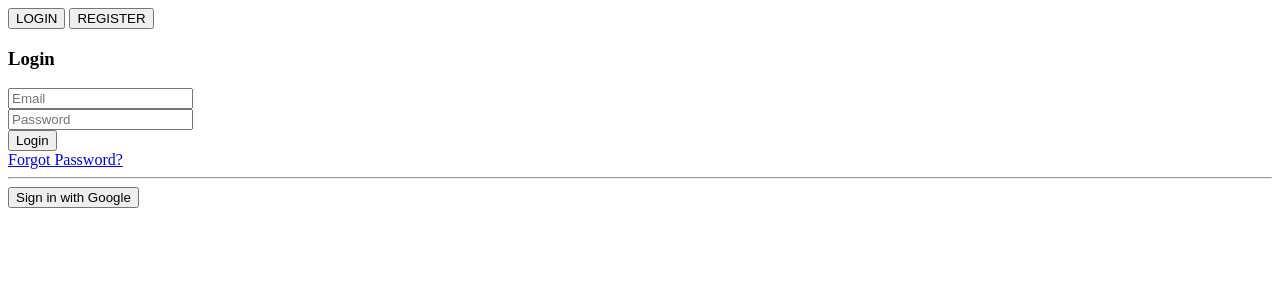
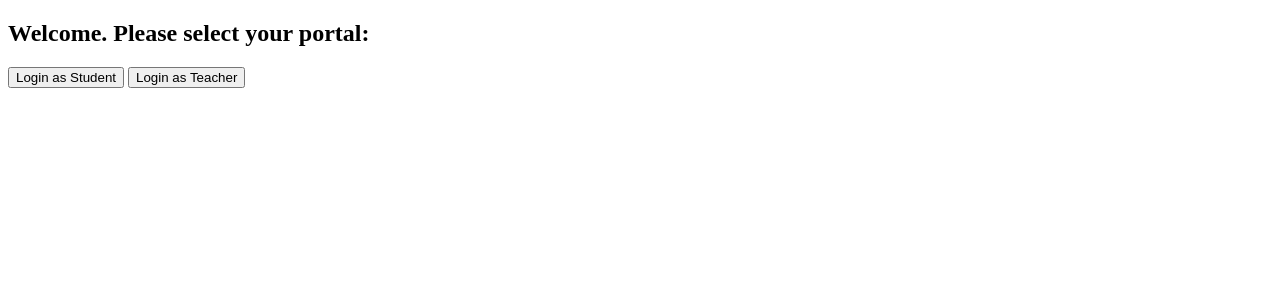
Before and after one commit to hunterarghya/Online-Assessment-Platform, a Django app: page / in a window 1280 px wide. Shown: the top 300 px of the page. Run offline with Django 5.2, Linux system fonts and the light colour scheme.

Commit message:
rbac implemented

```diff
--- a/apps/users/serializers.py
+++ b/apps/users/serializers.py
@@ -10,11 +10,11 @@ class RegisterSerializer(serializers.ModelSerializer):
 
     def create(self, validated_data):
         email = validated_data['email']
-        generated_username = email.split('@')[0]
+        initial_username = email.split('@')[0]
 
         user = User.objects.create_user(
             email=email,
-            username=generated_username,
+            username=initial_username,
             password=validated_data['password'],
             role=validated_data['role'],
             is_active=True,
--- a/templates/index.html
+++ b/templates/index.html
@@ -3,25 +3,49 @@
   <head>
     <meta charset="UTF-8" />
     <title>Django Auth System</title>
+    <style>
+      .hidden {
+        display: none;
+      }
+      .portal-header {
+        background: #f0f0f0;
+        padding: 10px;
+        margin-bottom: 20px;
+        font-weight: bold;
+        text-align: center;
+      }
+    </style>
   </head>
   <body>
-    <nav>
+    <div id="landing-page">
+      <h2>Welcome. Please select your portal:</h2>
+      <button onclick="enterPortal('STUDENT')">Login as Student</button>
+      <button onclick="enterPortal('TEACHER')">Login as Teacher</button>
+    </div>
+
+    <div id="auth-page" class="hidden">
+      <div id="portal-banner" class="portal-header"></div>
+      <button onclick="backToLanding()">← Change Portal</button>
+
+      <nav style="margin-top: 10px">
         <button id="tab-login" onclick="showAuth('login')">LOGIN</button>
-      <button id="tab-register" onclick="showAuth('register')">REGISTER</button>
+        <button id="tab-register" onclick="showAuth('register')">
+          REGISTER
+        </button>
       </nav>
 
       <div class="auth-container">
-      <section id="register-section" style="display: none">
+        <section id="register-section" class="hidden">
           <h3>Create Account</h3>
           <input type="email" id="reg-email" placeholder="Email" /><br />
-        <input type="password" id="reg-password" placeholder="Password" /><br />
-        <select id="reg-role">
-          <option value="STUDENT">Student</option>
-          <option value="TEACHER">Teacher</option></select
-        ><br />
+          <input
+            type="password"
+            id="reg-password"
+            placeholder="Password"
+          /><br />
           <button onclick="handleRegister()">Register</button>
 
-        <div id="reg-otp-section" style="display: none">
+          <div id="reg-otp-section" class="hidden">
             <p>Check your email for the OTP</p>
             <input type="text" id="reg-otp" placeholder="Enter OTP" /><br />
             <button onclick="handleVerifyRegistration()">
@@ -43,18 +67,14 @@
         </section>
 
         <hr />
-
         <button onclick="handleGoogleLogin()">Sign in with Google</button>
+      </div>
     </div>
 
     <div
       id="fp-modal"
-      style="
-        display: none;
-        border: 1px solid black;
-        padding: 20px;
-        margin-top: 20px;
-      "
+      class="hidden"
+      style="border: 1px solid black; padding: 20px; margin-top: 20px"
     >
       <h3>Reset Password</h3>
       <div id="fp-step-1">
@@ -65,7 +85,7 @@
         /><br />
         <button onclick="handleForgotPassword()">Send Reset OTP</button>
       </div>
-      <div id="fp-step-2" style="display: none">
+      <div id="fp-step-2" class="hidden">
         <input type="text" id="fp-otp" placeholder="Enter OTP" /><br />
         <input
           type="password"
@@ -79,55 +99,67 @@
 
     <script>
       const API_BASE = "/api/auth";
+      let currentPortal = ""; // State: 'STUDENT' or 'TEACHER'
+
+      // Portal Entry Logic
+      function enterPortal(role) {
+        currentPortal = role;
+        document.getElementById("landing-page").classList.add("hidden");
+        document.getElementById("auth-page").classList.remove("hidden");
+        document.getElementById("portal-banner").innerText = role + " PORTAL";
+        showAuth("login");
+      }
+
+      function backToLanding() {
+        document.getElementById("landing-page").classList.remove("hidden");
+        document.getElementById("auth-page").classList.add("hidden");
+      }
 
       // UI Toggles
       function showAuth(type) {
-        document.getElementById("login-section").style.display =
-          type === "login" ? "block" : "none";
-        document.getElementById("register-section").style.display =
-          type === "register" ? "block" : "none";
+        document
+          .getElementById("login-section")
+          .classList.toggle("hidden", type !== "login");
+        document
+          .getElementById("register-section")
+          .classList.toggle("hidden", type !== "register");
       }
 
       function toggleModal(show) {
-        document.getElementById("fp-modal").style.display = show
-          ? "block"
-          : "none";
+        document.getElementById("fp-modal").classList.toggle("hidden", !show);
       }
 
-      // Logic: Register
+      // Logic: Register (Passes currentPortal as role)
       async function handleRegister() {
         const email = document.getElementById("reg-email").value;
         const password = document.getElementById("reg-password").value;
-        const role = document.getElementById("reg-role").value;
 
         const res = await fetch(`${API_BASE}/register/`, {
           method: "POST",
           headers: { "Content-Type": "application/json" },
-          body: JSON.stringify({ email, password, role }),
+          body: JSON.stringify({ email, password, role: currentPortal }),
         });
 
         if (res.ok) {
-          alert("OTP Sent! Please check your email.");
-          document.getElementById("reg-otp-section").style.display = "block";
+          alert("OTP Sent!");
+          document.getElementById("reg-otp-section").classList.remove("hidden");
         } else {
           const data = await res.json();
           alert("Error: " + JSON.stringify(data));
         }
       }
 
-      // Logic: Verify OTP after Registration
+      // Logic: Verify
       async function handleVerifyRegistration() {
         const email = document.getElementById("reg-email").value;
         const otp = document.getElementById("reg-otp").value;
-
         const res = await fetch(`${API_BASE}/verify-otp/`, {
           method: "POST",
           headers: { "Content-Type": "application/json" },
           body: JSON.stringify({ email, otp }),
         });
-
         if (res.ok) {
-          alert("Account verified successfully! You can now login.");
+          alert("Verified!");
           showAuth("login");
         } else {
           alert("Invalid OTP");
@@ -142,7 +174,7 @@
         const res = await fetch(`${API_BASE}/login/`, {
           method: "POST",
           headers: { "Content-Type": "application/json" },
-          body: JSON.stringify({ email, password }),
+          body: JSON.stringify({ email, password, role: currentPortal }),
         });
 
         const data = await res.json();
@@ -155,7 +187,6 @@
         }
       }
 
-      // Logic: Forgot Password Step 1 (Send OTP)
       async function handleForgotPassword() {
         const email = document.getElementById("fp-email").value;
         const res = await fetch(`${API_BASE}/password-reset/`, {
@@ -163,39 +194,31 @@
           headers: { "Content-Type": "application/json" },
           body: JSON.stringify({ email }),
         });
-
         if (res.ok) {
-          document.getElementById("fp-step-1").style.display = "none";
-          document.getElementById("fp-step-2").style.display = "block";
-        } else {
-          alert("User not found");
+          document.getElementById("fp-step-1").classList.add("hidden");
+          document.getElementById("fp-step-2").classList.remove("hidden");
         }
       }
 
-      // Logic: Forgot Password Step 2 (Reset)
       async function handleResetPassword() {
         const email = document.getElementById("fp-email").value;
         const otp = document.getElementById("fp-otp").value;
         const password = document.getElementById("fp-new-password").value;
-
         const res = await fetch(`${API_BASE}/reset-password/`, {
           method: "POST",
           headers: { "Content-Type": "application/json" },
           body: JSON.stringify({ email, otp, password }),
         });
-
         if (res.ok) {
-          alert("Password changed! Please login.");
+          alert("Success!");
           toggleModal(false);
           showAuth("login");
-        } else {
-          alert("Invalid OTP or error.");
         }
       }
 
-      // Google Redirect
+      // Google Redirect with Role
       function handleGoogleLogin() {
-        window.location.href = `${API_BASE}/google/`;
+        window.location.href = `${API_BASE}/google/?role=${currentPortal}`;
       }
     </script>
   </body>
```
Also changed, not shown: apps/users/models.py (+13 -5 lines), apps/users/views.py (+54 -22 lines), apps/users/migrations/0001_initial.py. Lines whose indentation alone changed are shown as unchanged.
